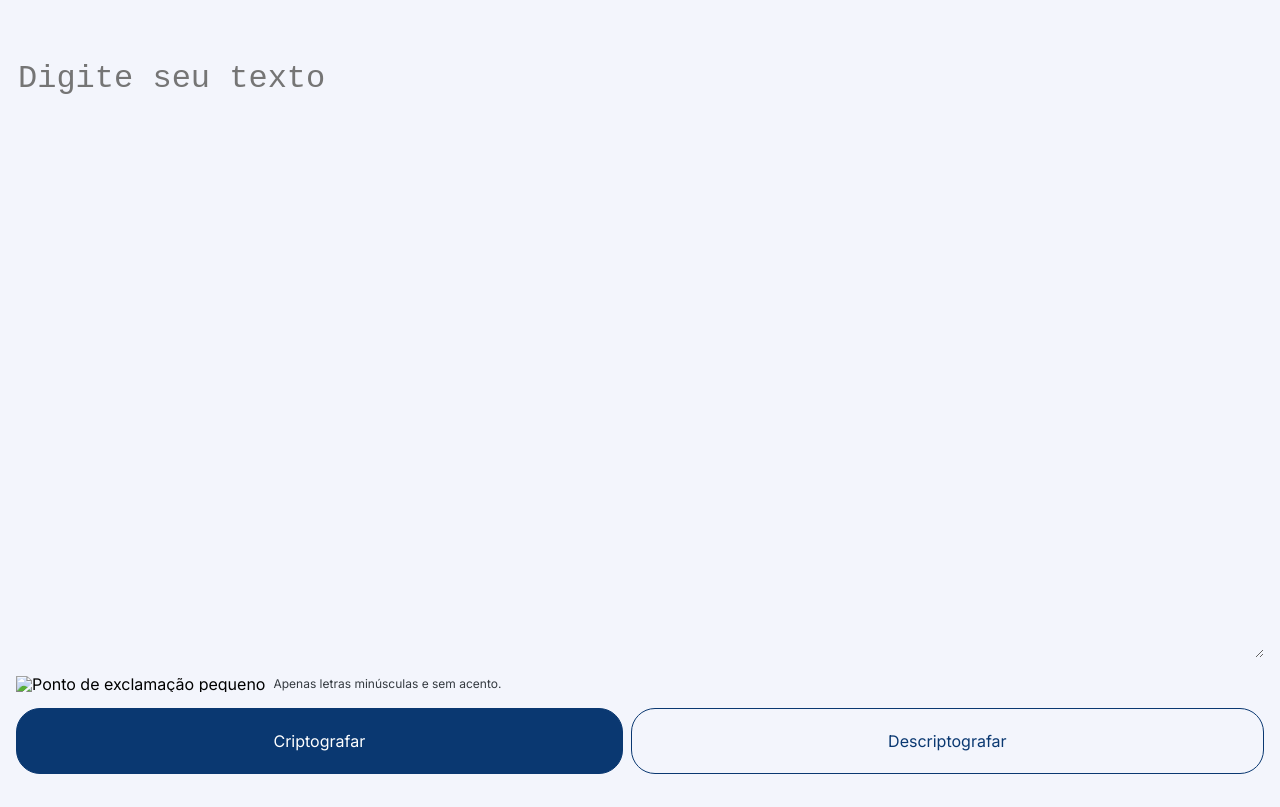
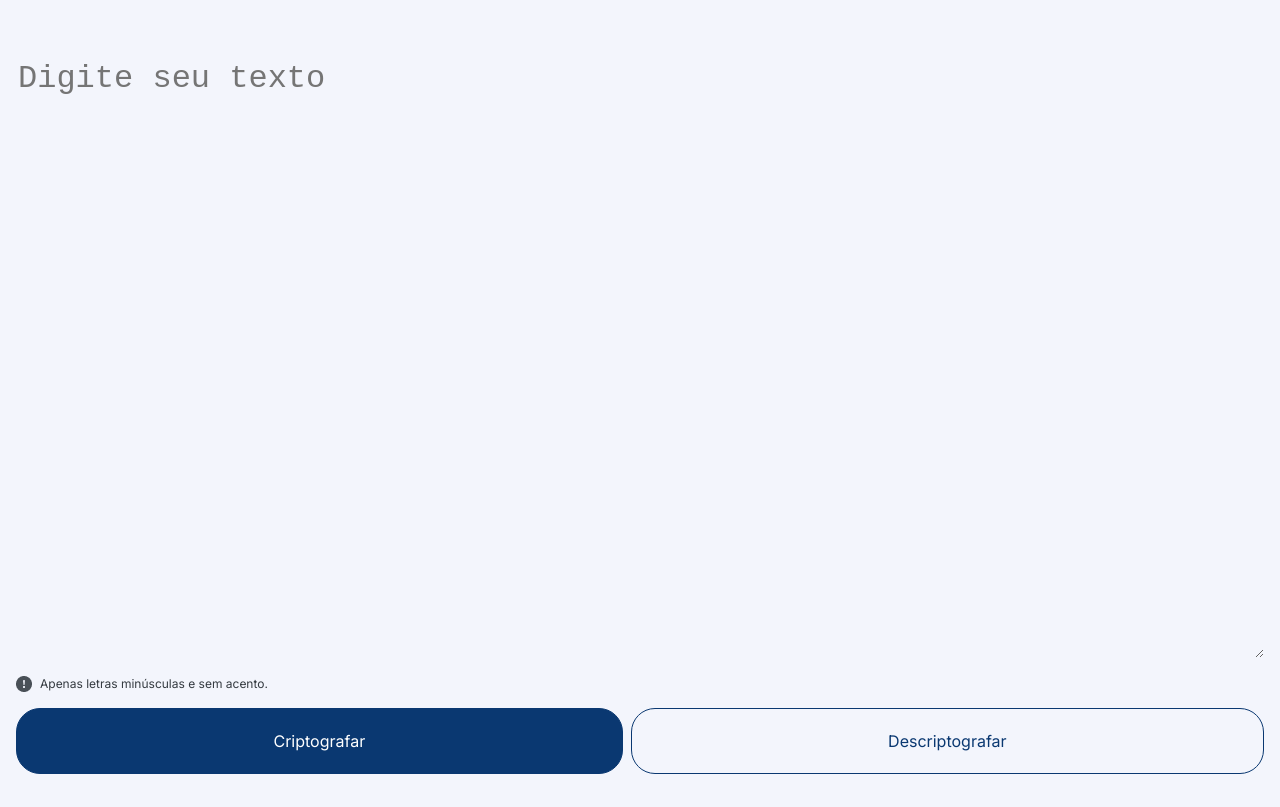
Before and after one commit to rodrigo0o0/Challenge1-OracleOne, a plain HTML site: page index.html in a window 1280 px wide. Shown: the part 145-952 px from the top of the page. Drawn offline with Linux system fonts and the light colour scheme; the site is published under a folder, as on GitHub Pages, so addresses that start at the root find nothing.

Commit message:
Ajuste bug imagem no github

```diff
--- a/index.html
+++ b/index.html
@@ -27,7 +27,7 @@
                     oninput='if(this.scrollHeight > this.offsetHeight) this.rows += 1' placeholder="Digite seu texto"
                     rows="8"></textarea>
                 <div class="principal__aviso__container">
-                    <img src="/img/exclam.png" alt="Ponto de exclamação pequeno">
+                    <img src="img/exclam.png" alt="Ponto de exclamação pequeno">
                     <p class="principal__aviso">Apenas letras minúsculas e sem acento.</p>
                 </div>
                 <div class="principal__botoes_container">
```
Also changed, not shown: img/exclam.svg (added).
